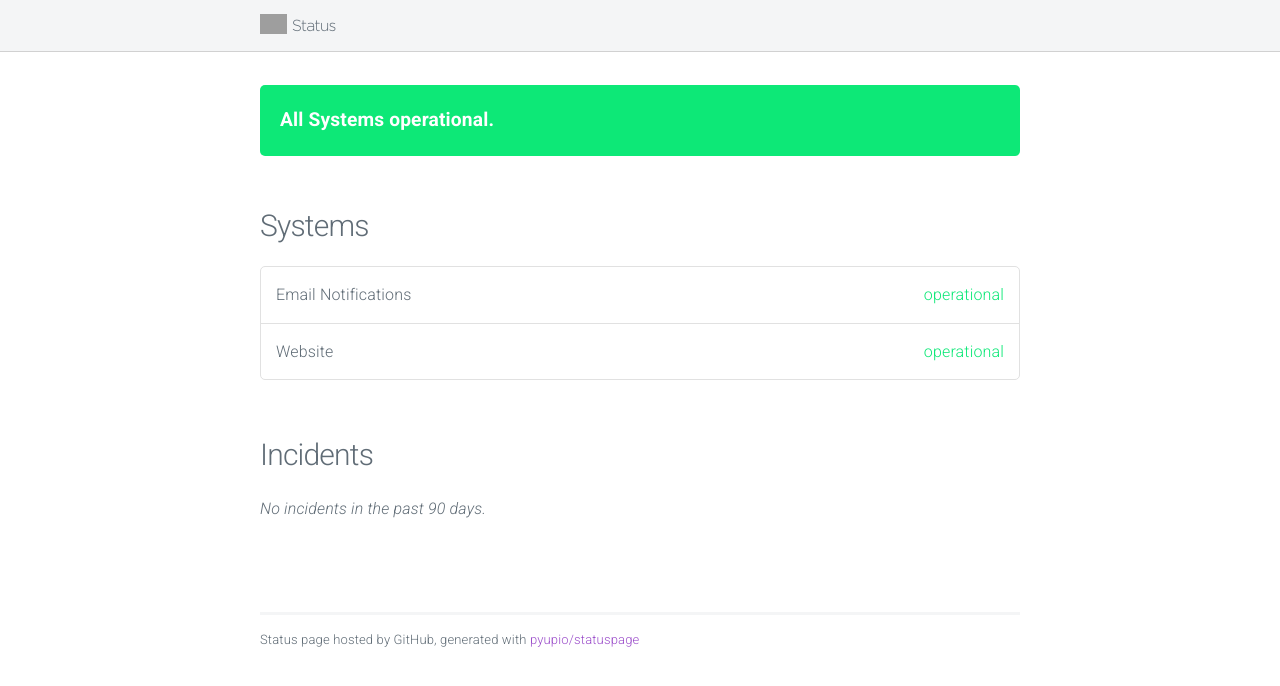
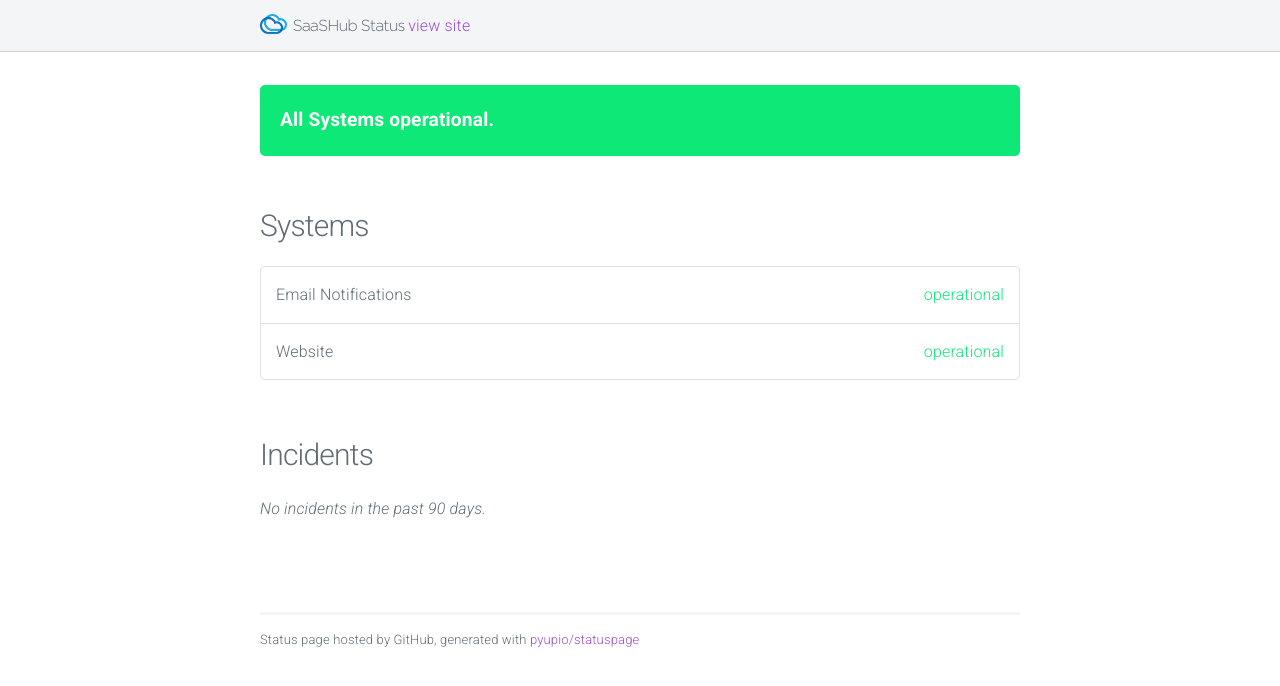
Before and after one commit to SaaSHub/status, a plain HTML site: page index.html in a window 1280 px wide. Drawn offline with nearby package versions, Linux system fonts and the light colour scheme; grey boxes are pictures that could not be loaded.

Commit message:
update index

```diff
--- a/index.html
+++ b/index.html
@@ -3,13 +3,12 @@
 	<head>
 		<meta charset="utf-8">
 		<meta name="robots" content="index, follow">
-		<title>Status</title>
+		<title>SaaSHub Status</title>
 		<link rel="stylesheet" href="https://fonts.googleapis.com/css?family=Roboto:300,300italic,700,700italic">
 		<link rel="stylesheet" href="https://cdnjs.cloudflare.com/ajax/libs/normalize/3.0.3/normalize.css">
 		<link rel="stylesheet" href="milligram.min.css">
 		<link rel="stylesheet" href="style.css">
-
-		<link rel="icon" href="https://raw.githubusercontent.com/pyupio/statuspage/master/template/favicon.png">
+		<link rel="icon" href="/favicon-rounded.png">
 	</head>
 	<body>
 
@@ -18,14 +17,14 @@
 			<nav class="navigation">
 				<section class="container">
 
-					<a class="navigation-title" href="">
-
-						<img class="img" src="https://raw.githubusercontent.com/pyupio/statuspage/master/template/logo.png" height="30">
-						<h1 class="title">Status</h1>
+					<a class="navigation-title" href="/">
+						<img class="img" src="/saashub-logo-square.png" height="30">
+						<h1 class="title">
+							SaaSHub Status
+						</h1>
 					</a>
 
-
-
+					<a href="http://www.saashub.com" class="site-link">view site</a>
 				</section>
 			</nav>
 
```
